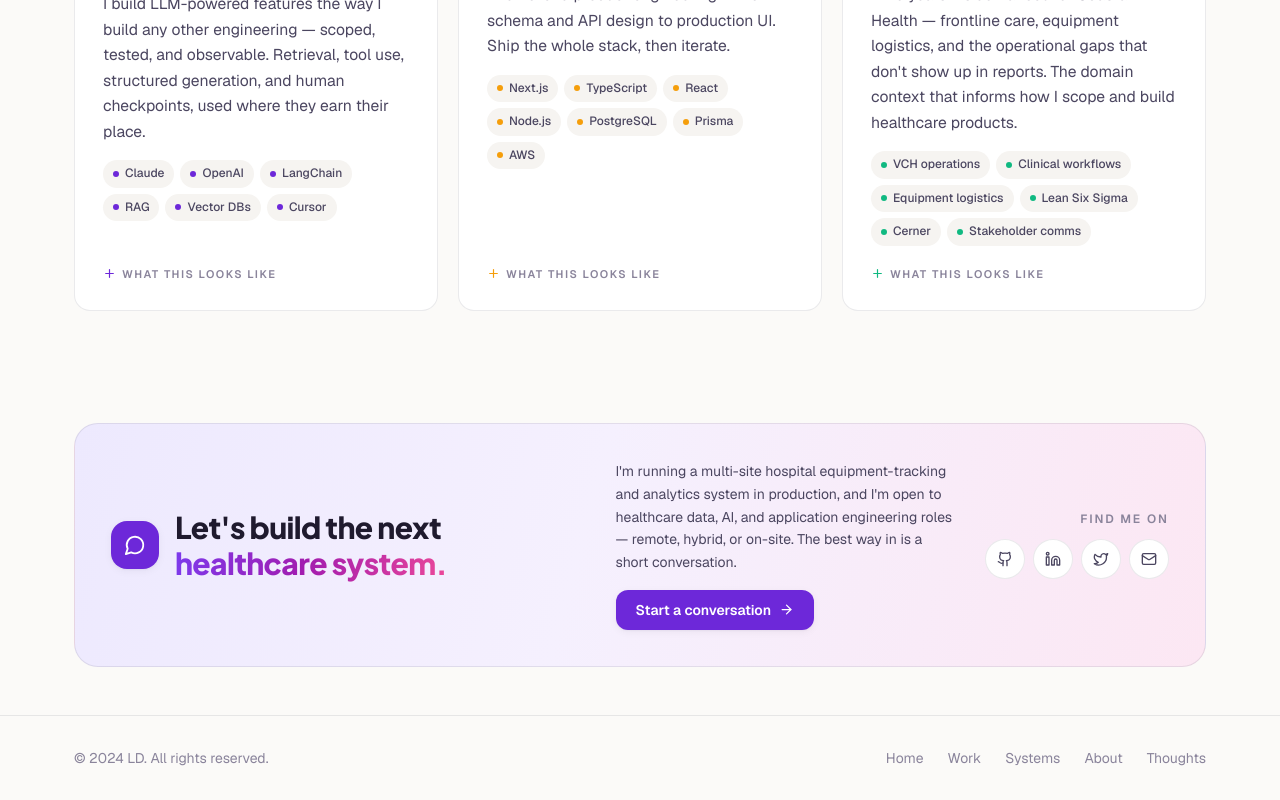
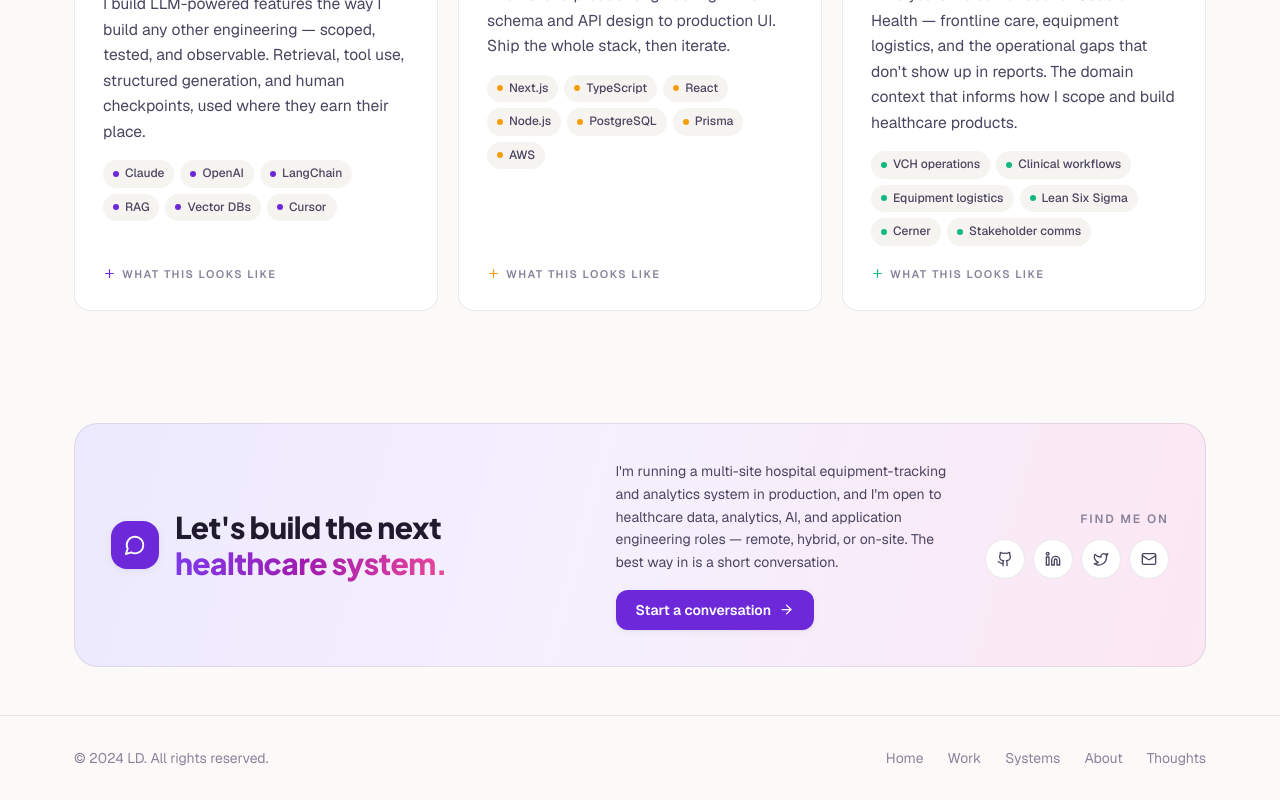
Before and after one commit to lloyd-delacruz/portfolio-website, a Next.js app in the folder frontend/: page /about in a window 1280 px wide. Shown: the part 3728-4528 px from the top of the page. Built offline with nearby package versions, Linux system fonts and the light colour scheme.

Commit message:
fix(home): align FooterCTA and ProductionIndicators role-list with hero canonical

```diff
--- a/frontend/src/components/home/FooterCTA.tsx
+++ b/frontend/src/components/home/FooterCTA.tsx
@@ -29,7 +29,7 @@ export function FooterCTA() {
         <div>
           <p className="text-sm leading-relaxed text-ink-soft">
             I&apos;m running a multi-site hospital equipment-tracking and analytics system in production,
-            and I&apos;m open to healthcare data, AI, and application engineering roles — remote, hybrid,
+            and I&apos;m open to healthcare data, analytics, AI, and application engineering roles — remote, hybrid,
             or on-site. The best way in is a short conversation.
           </p>
           <Link
--- a/frontend/src/components/home/ProductionIndicators.tsx
+++ b/frontend/src/components/home/ProductionIndicators.tsx
@@ -33,7 +33,7 @@ export function ProductionIndicators() {
             Currently available
           </p>
           <p className="mt-1 text-xs leading-relaxed text-ink-muted">
-            Vancouver, BC · Open to healthcare data, AI, and engineering roles — remote, hybrid, or on-site
+            Vancouver, BC · Open to healthcare data, analytics, AI, and application engineering roles — remote, hybrid, or on-site
           </p>
           <Link
             href="/contact"
```
Also changed, not shown: 1 other file (tests, documents, lock files or other folders).
